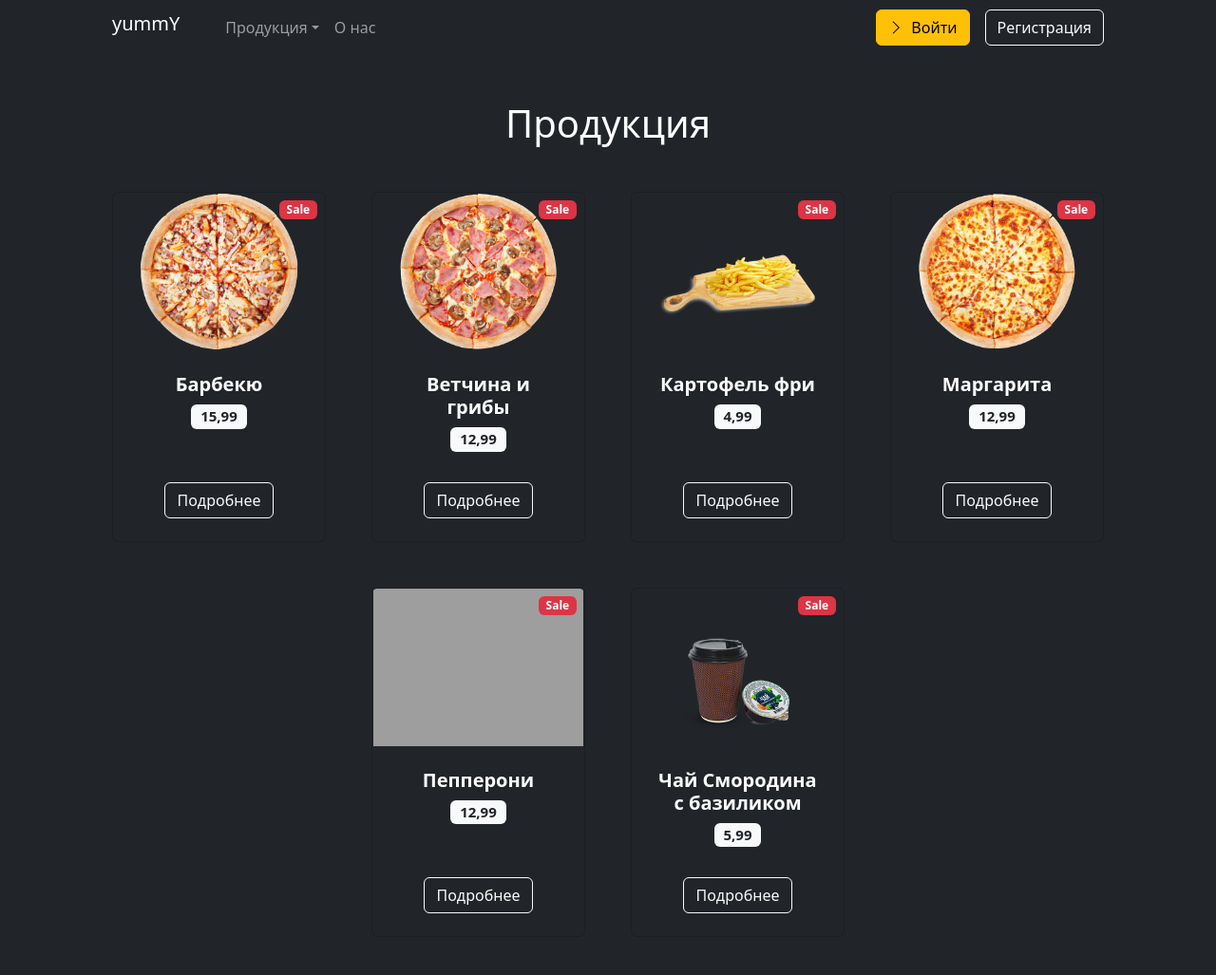
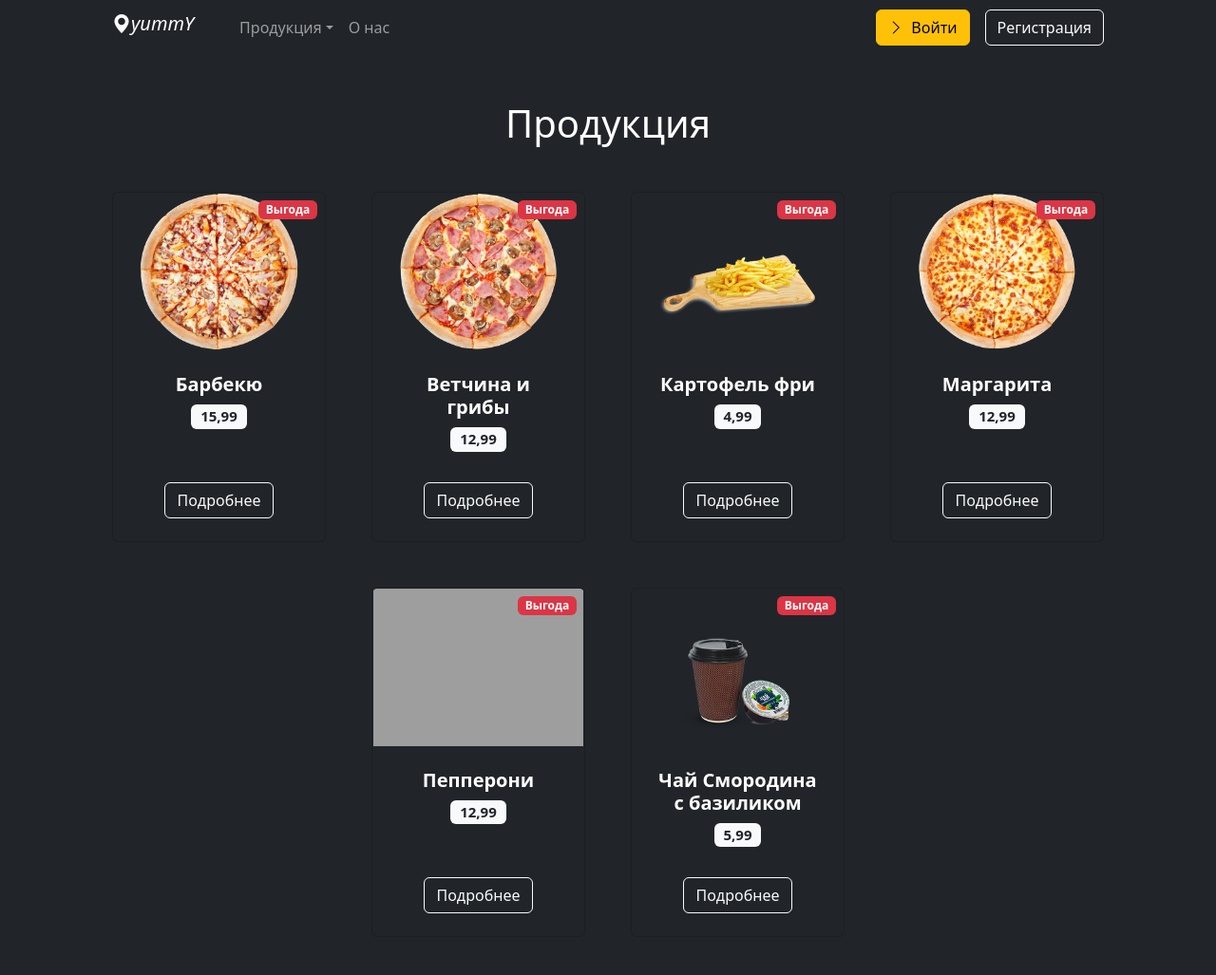
Before and after one commit to LaRtik/python-labs, a Django app: page /products/ in a window 1280 px wide. Shown: the top 1027 px of the page at 95% size. Run offline with Django 4.2, Linux system fonts and the light colour scheme; data comes from the database, SQL or seed files in the repository; some libraries are stand-ins or nearby versions; grey boxes are pictures that could not be loaded.

Commit message:
fixed problem with infinity checkout, new logo

```diff
--- a/cart/views.py
+++ b/cart/views.py
@@ -31,4 +31,4 @@ def cart_detail(request):
     if not request.user.is_authenticated:
         return redirect('login')
     cart = Cart(request)
-    return render(request, 'cart/detail.html', {'cart': cart})
+    return render(request, 'cart/detail.html', {'cart': cart, "title": "Корзина"})
--- a/templates/gshop/base.html
+++ b/templates/gshop/base.html
@@ -22,7 +22,7 @@
 <!--Navbar-->
 <nav class="navbar navbar-expand-lg navbar-dark">
     <div class="container px-4 px-lg-5 mb-auto">
-        <a class="navbar-brand h1" href="{% url 'home' %}">yummY</a>
+        <a class="navbar-brand h1" href="{% url 'home' %}"><i class="bi-geo-alt-fill">yummY</i></a>
         <button class="navbar-toggler" type="button" data-bs-toggle="collapse" data-bs-target="#navbarSupportedContent"
                 aria-controls="navbarSupportedContent" aria-expanded="false" aria-label="Toggle navigation"><span
                 class="navbar-toggler-icon"></span></button>
@@ -56,7 +56,7 @@
                         <button class="btn btn-outline-light" type="submit">
                             <i class="bi-cart-fill me-1"></i>
                             Cart
-                            <span class="badge bg-dark text-white ms-1 rounded-pill">0</span>
+                            <span class="badge bg-dark text-white ms-1 rounded-pill">{{ cart|length }}</span>
                         </button>
                     </a>
                 {% else %}
--- a/templates/gshop/product_list.html
+++ b/templates/gshop/product_list.html
@@ -15,7 +15,7 @@
                             <!-- Sale badge-->
                             <div class="badge bg-danger text-white position-absolute"
                                  style="top: 0.5rem; right: 0.5rem">
-                                Sale
+                                Выгода
                             </div>
                             <!-- Product image-->
                             <img class="card-img-top" src="{{ pr.photo.url }}"
```
Also changed, not shown: orders/views.py (+9 -5 lines).
